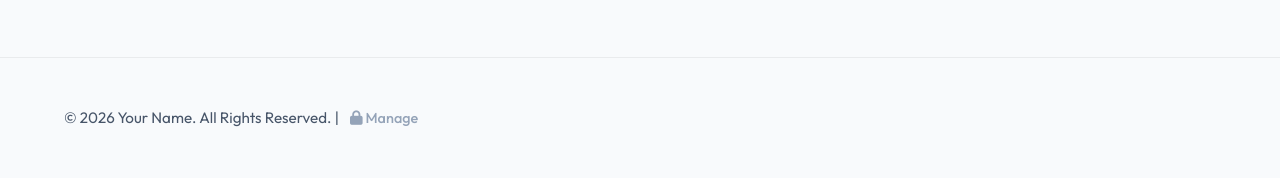
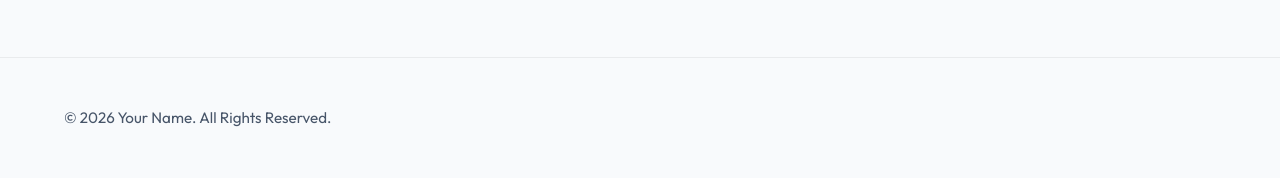
Before and after one commit to anankush/PORTFOLIO, a PHP site: page / in a window 1280 px wide. Shown: the part 2058-2236 px from the top of the page. Run offline with PHP 8.4, Linux system fonts and the light colour scheme; data that the repository does not hold is empty.

Commit message:
Hide admin panel shortcut in footer dot (easter egg)

```diff
--- a/index.html
+++ b/index.html
@@ -193,7 +193,7 @@
     <!-- Footer -->
     <footer class="footer">
         <div class="container footer-container">
-            <p>&copy; <span id="footer-year">2026</span> <span id="footer-name">Your Name</span>. All Rights Reserved. | <a href="admin/login.php" class="admin-login-link"><i class="fas fa-lock"></i> Manage</a></p>
+            <p>&copy; <span id="footer-year">2026</span> <span id="footer-name">Your Name</span>. All Rights Reserved<a href="admin/login.php" class="secret-admin-link">.</a></p>
             <div class="footer-links" id="footer-socials">
                 <!-- Footer socials -->
             </div>
--- a/style.css
+++ b/style.css
@@ -936,17 +936,15 @@ img {
     font-size: 0.95rem;
     color: var(--text-secondary);
 }
-
-.admin-login-link {
-    margin-left: 0.5rem;
-    color: var(--text-muted);
-    font-size: 0.9rem;
-    font-weight: 500;
-    transition: var(--transition-smooth);
+.secret-admin-link {
+    color: inherit;
+    text-decoration: none;
+    cursor: default;
 }
 
-.admin-login-link:hover {
-    color: var(--primary-color);
+.secret-admin-link:hover {
+    color: inherit;
+    text-decoration: none;
 }
 
 .footer-links {
```
